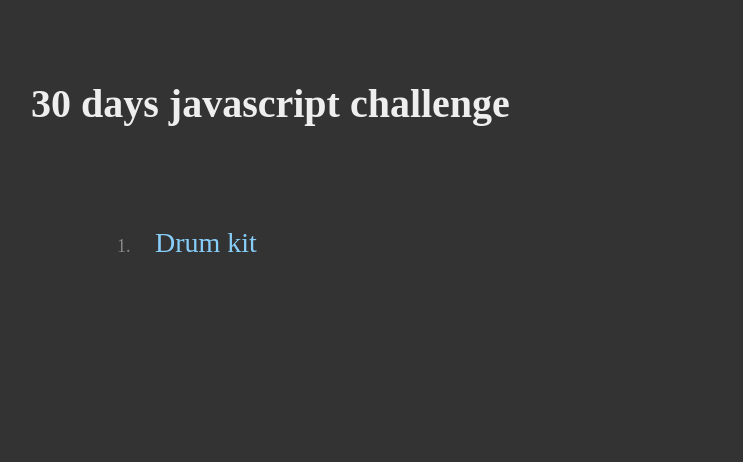
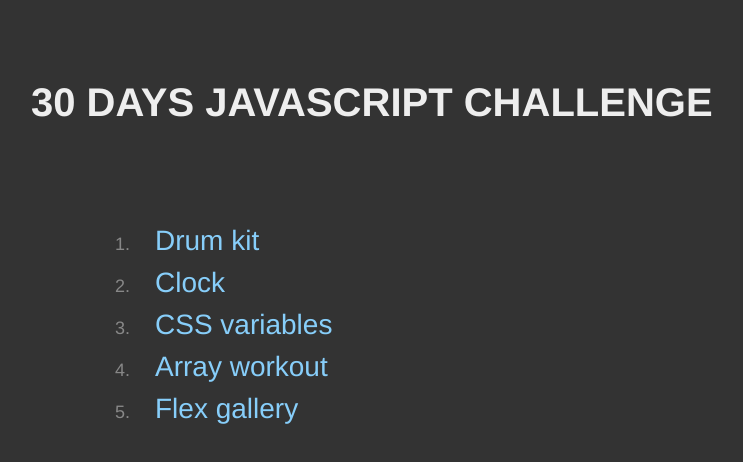
Before and after one commit to ilagnev/30days-js-challenge, a plain HTML site: page index.html in a window 1280 px wide. Shown: the whole page, without its empty margins (169-912 px from the left). Drawn offline with Linux system fonts and the light colour scheme.

Commit message:
update links

```diff
--- a/index.html
+++ b/index.html
@@ -5,6 +5,7 @@
 	<style type="text/css">
 		html, body {
 			font-size: 10px;
+			font-family: 'helvetica neue', sans-serif;
 			margin: ;
 			padding: 0;
 			background: #333;
@@ -14,6 +15,7 @@
 			font-size: 4rem;
 			margin-left: 15vw;
 			margin-top: 8rem;
+			text-transform: uppercase;
 		}
 		ol {
 			color: #888;
@@ -39,7 +41,11 @@
 <body>
 	<h1>30 days javascript challenge</h1>
 	<ol>
-		<li><a href="01 - drum kit">Drum kit</a></li>
+		<li><a href="01-drum-kit">Drum kit</a></li>
+		<li><a href="02-clock">Clock</a></li>
+		<li><a href="03-css-variables">CSS variables</a></li>
+		<li><a href="04-array-carnival">Array workout</a></li>
+		<li><a href="05-flex-panels-gallery">Flex gallery</a></li>
 	</ol>
 </body>
 </html>
```
